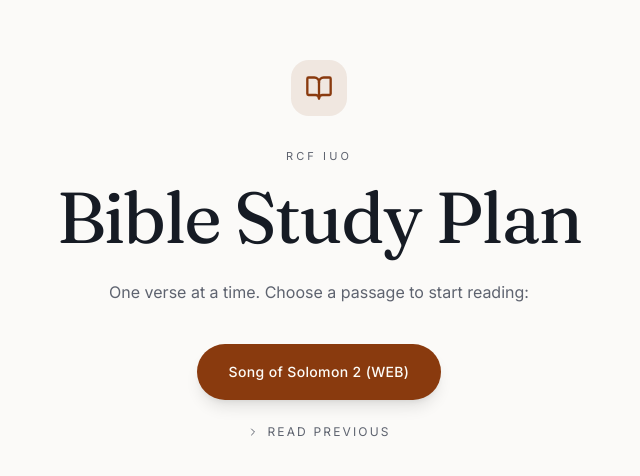
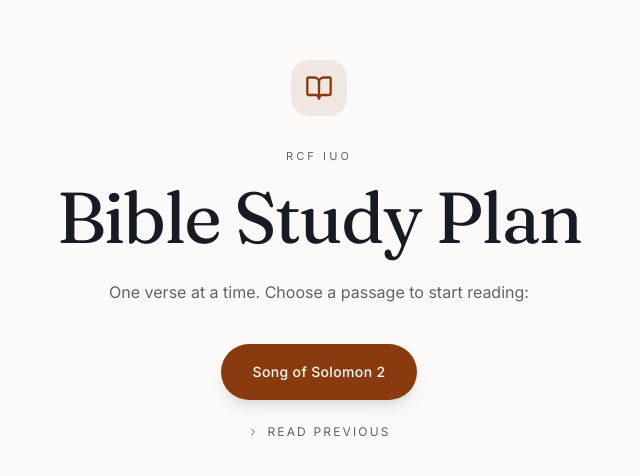
Before and after one commit to devabraham001-eng/rcf-iuo-bible-site-, a React (Vite) app: page / in a window 1280 px wide. Shown: the part 150-626 px from the top of the page, without its empty margins (321-961 px from the left). Built offline with nearby package versions, Linux system fonts and the light colour scheme.

Commit message:
Remove (WEB) from Song of Solomon 2 label

```diff
--- a/src/routes/index.tsx
+++ b/src/routes/index.tsx
@@ -19,7 +19,7 @@ type PassageData = { reference: string; verses: Verse[] };
 
 const PASSAGES: PassageData[] = [
   {
-    reference: "Song of Solomon 2 (WEB)",
+    reference: "Song of Solomon 2",
     verses: [
       { book: "Song of Solomon", chapter: 2, verse: 1, text: "I am a rose of Sharon, a lily of the valleys." },
       { book: "Song of Solomon", chapter: 2, verse: 2, text: "As a lily among thorns, so is my love among the daughters." },
```
